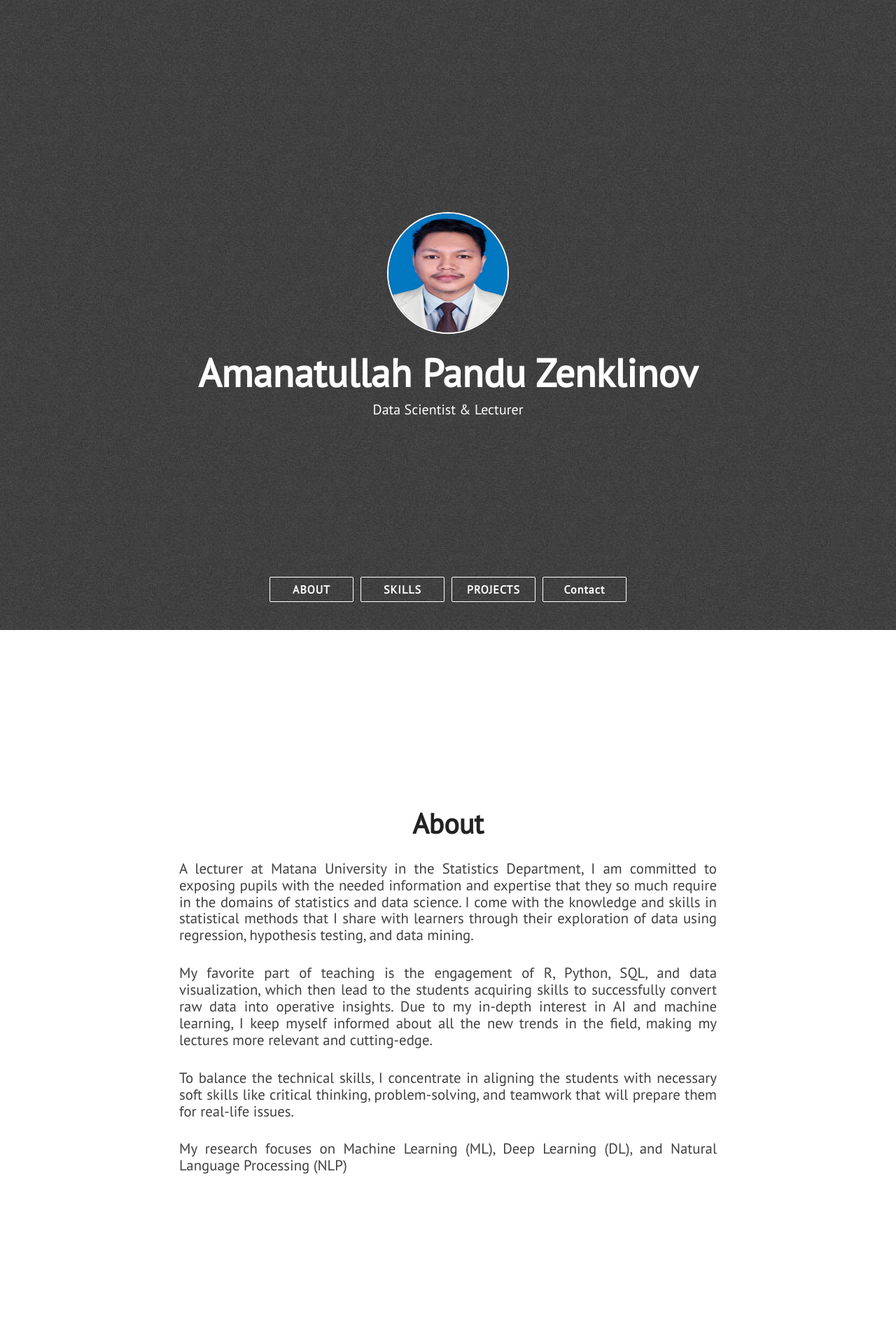
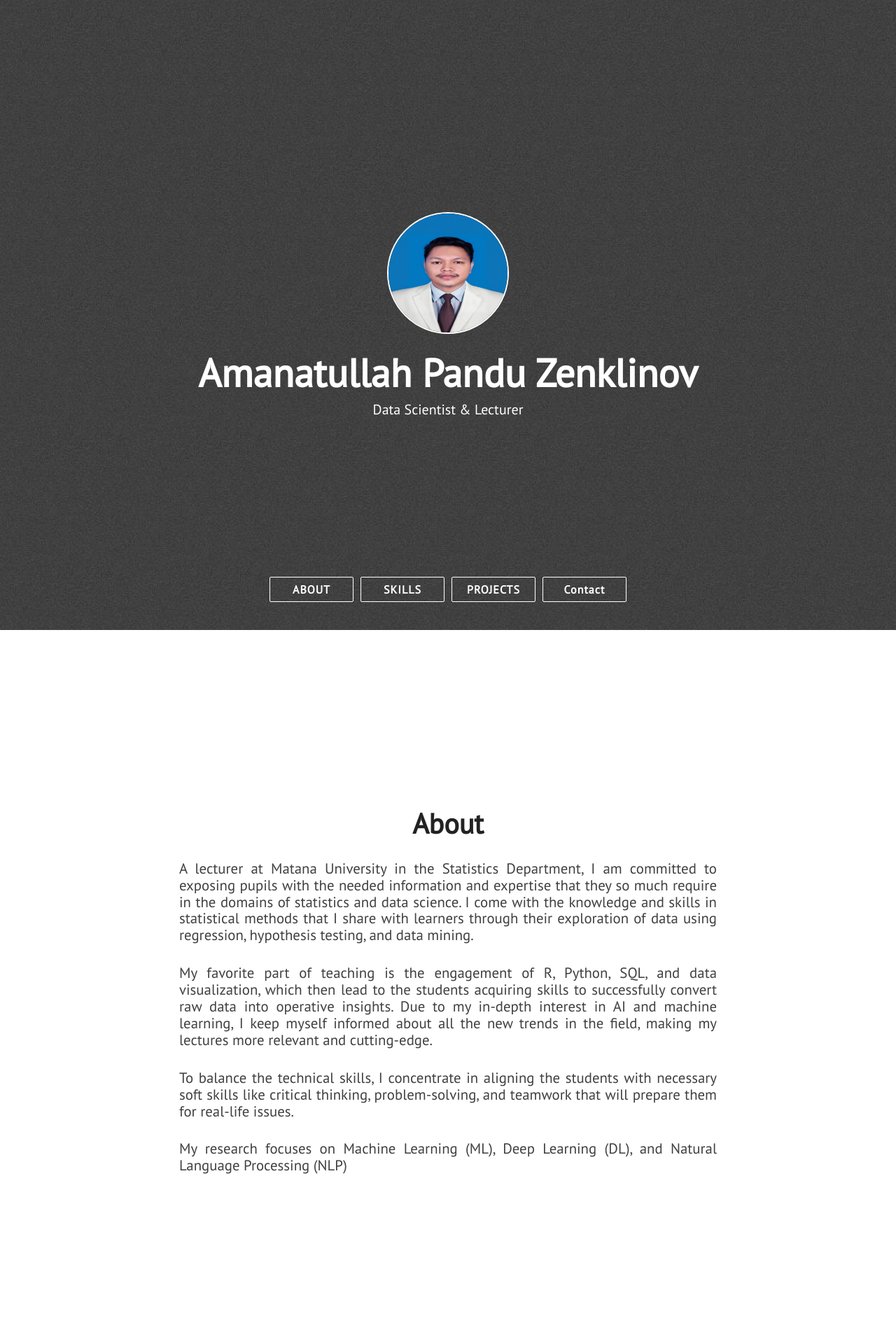
Before and after one commit to zenklinov/portfolio, a Jekyll site: the page built from index.html, in a window 1280 px wide. Shown: the top 1920 px of the page at 70% size. Built offline with Jekyll 4.4.1, drawn with Linux system fonts in a browser that asks for light colours; nearby versions of some CDN libraries.

Commit message:
Update _config.yml

```diff
--- a/_config.yml
+++ b/_config.yml
@@ -13,4 +13,4 @@ linkedin_username: zenklinov
 instagram_username: zenklinov
 
 # absolute or relative
-profile_picture: assets/images/foto1.png
+profile_picture: assets/images/ExtendedFoto.png
```
